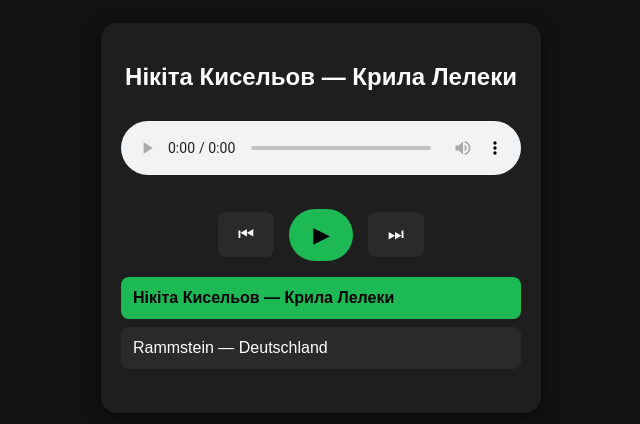
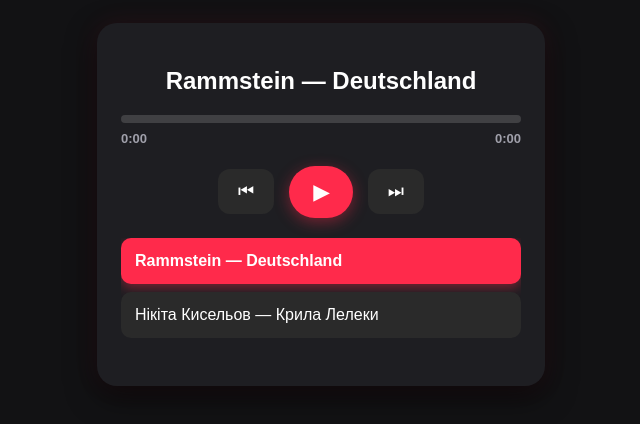
Before and after one commit to SanyaD287/my-player, a plain HTML site: page index.html in a window 1280 px wide. Shown: the whole page, without its empty margins (319-959 px from the left). Drawn offline with Linux system fonts and the light colour scheme.

Commit message:
Update index.html

```diff
--- a/index.html
+++ b/index.html
@@ -5,16 +5,123 @@
     <meta name="viewport" content="width=device-width, initial-scale=1.0">
     <title>Мій Плеєр</title>
     <style>
-        body { font-family: Arial, sans-serif; background: #121212; color: #fff; text-align: center; padding: 15px; }
-        .player-box { max-width: 400px; margin: 0 auto; background: #1e1e1e; padding: 20px; border-radius: 16px; box-shadow: 0 4px 15px rgba(0,0,0,0.5); }
-        .controls { display: flex; justify-content: center; align-items: center; gap: 15px; margin: 15px 0; }
-        .btn { background: #2a2a2a; color: #fff; border: none; padding: 12px 20px; font-size: 18px; border-radius: 8px; cursor: pointer; }
-        .btn:active { background: #3e3e3e; }
-        .btn-main { background: #1db954; color: #000; font-weight: bold; padding: 14px 24px; font-size: 20px; border-radius: 50px; }
-        audio { width: 100%; margin-top: 10px; margin-bottom: 15px; }
-        ul { list-style: none; padding: 0; max-height: 350px; overflow-y: auto; text-align: left; }
-        li { padding: 12px; background: #2a2a2a; margin-bottom: 8px; border-radius: 8px; cursor: pointer; }
-        li.active { background: #1db954; color: #000; font-weight: bold; }
+        :root {
+            --accent-red: #ff2a4b;
+            --accent-red-glow: rgba(255, 42, 75, 0.4);
+            --bg-color: #121214;
+            --card-bg: #1e1e22;
+            --card-hover: #28282e;
+        }
+
+        body {
+            font-family: Arial, sans-serif;
+            background: var(--bg-color);
+            color: #fff;
+            text-align: center;
+            padding: 15px;
+        }
+
+        .player-box {
+            max-width: 400px;
+            margin: 0 auto;
+            background: var(--card-bg);
+            padding: 24px;
+            border-radius: 20px;
+            box-shadow: 0 10px 30px rgba(0,0,0,0.6), 0 0 25px rgba(255, 42, 75, 0.1);
+        }
+
+        .progress-wrapper {
+            margin: 20px 0 10px 0;
+            display: flex;
+            flex-direction: column;
+            gap: 8px;
+        }
+
+        .progress-container {
+            width: 100%;
+            height: 8px;
+            background: rgba(255, 255, 255, 0.15);
+            border-radius: 10px;
+            cursor: pointer;
+            position: relative;
+        }
+
+        .progress-bar {
+            height: 100%;
+            width: 0%;
+            background: linear-gradient(90deg, #cc1133, var(--accent-red));
+            border-radius: 10px;
+            box-shadow: 0 0 10px var(--accent-red-glow);
+            transition: width 0.1s linear;
+        }
+
+        .time-display {
+            display: flex;
+            justify-content: space-between;
+            font-size: 13px;
+            color: #a0a0ab;
+            font-weight: bold;
+        }
+
+        .controls {
+            display: flex;
+            justify-content: center;
+            align-items: center;
+            gap: 15px;
+            margin: 20px 0;
+        }
+
+        .btn {
+            background: #2a2a2a;
+            color: #fff;
+            border: none;
+            padding: 12px 20px;
+            font-size: 18px;
+            border-radius: 12px;
+            cursor: pointer;
+            transition: 0.2s;
+        }
+
+        .btn:hover { background: var(--card-hover); }
+        .btn:active { transform: scale(0.95); }
+
+        .btn-main {
+            background: var(--accent-red);
+            color: #fff;
+            font-weight: bold;
+            padding: 14px 24px;
+            font-size: 20px;
+            border-radius: 50px;
+            box-shadow: 0 4px 15px var(--accent-red-glow);
+        }
+
+        .btn-main:hover { background: #ff4763; }
+
+        ul {
+            list-style: none;
+            padding: 0;
+            max-height: 350px;
+            overflow-y: auto;
+            text-align: left;
+        }
+
+        li {
+            padding: 14px;
+            background: #2a2a2a;
+            margin-bottom: 8px;
+            border-radius: 10px;
+            cursor: pointer;
+            transition: 0.2s;
+        }
+
+        li:hover { background: var(--card-hover); }
+
+        li.active {
+            background: var(--accent-red);
+            color: #fff;
+            font-weight: bold;
+            box-shadow: 0 4px 12px var(--accent-red-glow);
+        }
     </style>
 </head>
 <body>
@@ -22,7 +129,17 @@
     <div class="player-box">
         <h2 id="current-title">Мій Плейлист</h2>
 
-        <audio id="audio" controls></audio>
+        <audio id="audio"></audio>
+
+        <div class="progress-wrapper">
+            <div class="progress-container" id="progress-container">
+                <div class="progress-bar" id="progress-bar"></div>
+            </div>
+            <div class="time-display">
+                <span id="current-time">0:00</span>
+                <span id="duration-time">0:00</span>
+            </div>
+        </div>
 
         <div class="controls">
             <button class="btn" id="prev-btn">⏮</button>
@@ -34,12 +151,9 @@
     </div>
 
     <script>
-        // Запиши сюди свої справжні назви для кожного номера файлу:
         const songs = [
+            { name: "Rammstein — Deutschland", file: "2.mp3" },
             { name: "Нікіта Кисельов — Крила Лелеки", file: "1.mp3" },
-            { name: "Rammstein — Deutschland", file: "2.mp3" },
-
-
         ];
 
         const playlist = document.getElementById('playlist');
@@ -49,7 +163,30 @@
         const nextBtn = document.getElementById('next-btn');
         const currentTitle = document.getElementById('current-title');
 
+        const progressBar = document.getElementById('progress-bar');
+        const progressContainer = document.getElementById('progress-container');
+        const currentTimeEl = document.getElementById('current-time');
+        const durationTimeEl = document.getElementById('duration-time');
+
         let currentTrackIndex = 0;
+
+        function updateMediaSession() {
+            if ('mediaSession' in navigator) {
+                navigator.mediaSession.metadata = new MediaMetadata({
+                    title: songs[currentTrackIndex].name,
+                    artist: "Мій Плеєр"
+                });
+
+                navigator.mediaSession.setActionHandler('previoustrack', prevTrack);
+                navigator.mediaSession.setActionHandler('nexttrack', nextTrack);
+                navigator.mediaSession.setActionHandler('play', playPause);
+                navigator.mediaSession.setActionHandler('pause', playPause);
+
+                // Вимикаємо дії перемотки 10 секунд для системного віджету iOS/Android
+                navigator.mediaSession.setActionHandler('seekbackward', null);
+                navigator.mediaSession.setActionHandler('seekforward', null);
+            }
+        }
 
         function loadTrack(index) {
             currentTrackIndex = index;
@@ -60,6 +197,8 @@
             items.forEach((li, i) => {
                 li.classList.toggle('active', i === index);
             });
+
+            updateMediaSession();
         }
 
         function playPause() {
@@ -86,6 +225,31 @@
             playBtn.textContent = '⏸';
         }
 
+        function formatTime(seconds) {
+            if (isNaN(seconds)) return "0:00";
+            const mins = Math.floor(seconds / 60);
+            const secs = Math.floor(seconds % 60);
+            return `${mins}:${secs < 10 ? '0' : ''}${secs}`;
+        }
+
+        audio.addEventListener('timeupdate', () => {
+            if (audio.duration) {
+                const progressPercent = (audio.currentTime / audio.duration) * 100;
+                progressBar.style.width = `${progressPercent}%`;
+                currentTimeEl.textContent = formatTime(audio.currentTime);
+                durationTimeEl.textContent = formatTime(audio.duration);
+            }
+        });
+
+        progressContainer.addEventListener('click', (e) => {
+            const width = progressContainer.clientWidth;
+            const clickX = e.offsetX;
+            const duration = audio.duration;
+            if (duration) {
+                audio.currentTime = (clickX / width) * duration;
+            }
+        });
+
         songs.forEach((song, index) => {
             const li = document.createElement('li');
             li.textContent = song.name;
@@ -106,6 +270,5 @@
             loadTrack(0);
         }
     </script>
-
 </body>
 </html>
```
